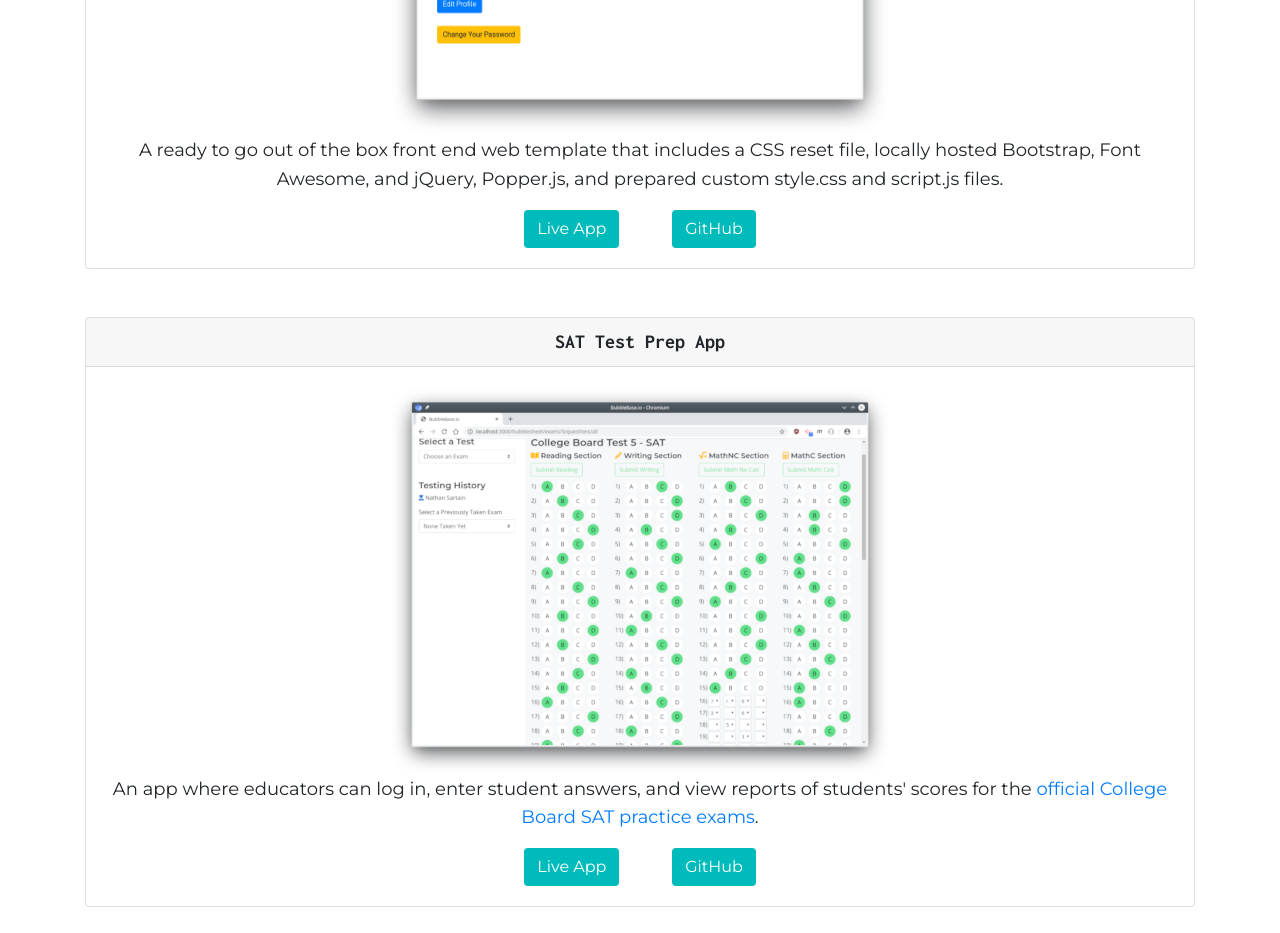
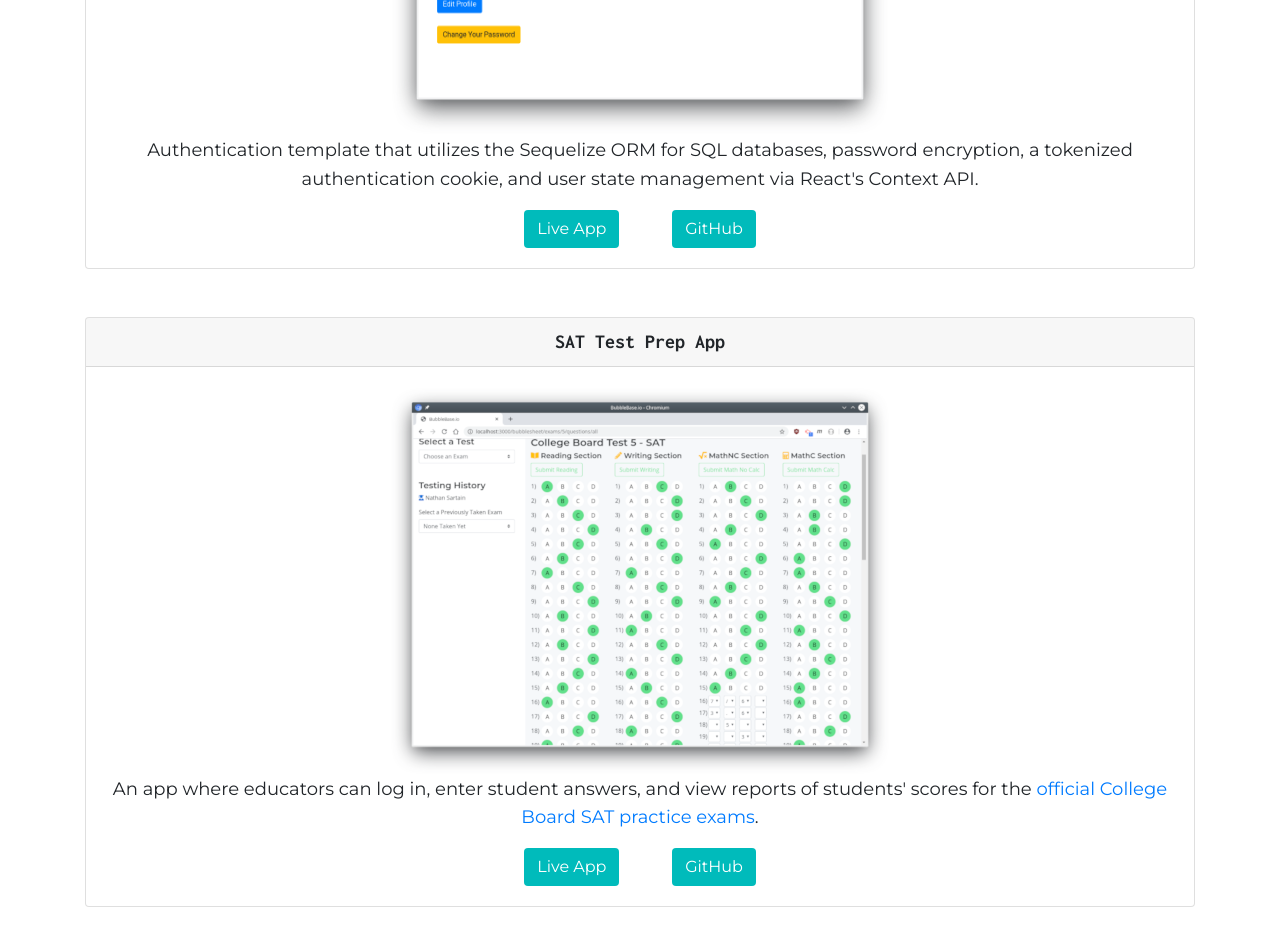
Before and after one commit to NatePad/NatePad.com, a plain HTML site: page index.html in a window 1280 px wide. Shown: the part 2480-3413 px from the top of the page. Drawn offline with Linux system fonts and the light colour scheme.

Commit message:
Fixed SERN-Auth-Template card description.

```diff
--- a/index.html
+++ b/index.html
@@ -171,7 +171,7 @@
           <h5 class="card-header">SERN Authentication Template</h5>
           <div class="card-body">
             <img id="test-prep-screen" class="mx-auto" src="assets/img/screenshots/SERN-Auth-Template.png" alt="Screenshot of the SERN Authentication Template.">
-            <p class="card-text">A ready to go out of the box front end web template that includes a CSS reset file, locally hosted Bootstrap, Font Awesome, and jQuery, Popper.js, and prepared custom style.css and script.js files.</p>
+            <p class="card-text">Authentication template that utilizes the Sequelize ORM for SQL databases, password encryption, a tokenized authentication cookie, and user state management via React's Context API.</p>
             <a href="https://sern-auth-template.herokuapp.com/" target="_blank" class="btn btn-custom mr-5">Live App</a>
             <a href="https://github.com/NatePad/SERN-Auth-Template" target="_blank" class="btn btn-custom">GitHub</a>
           </div>
```
